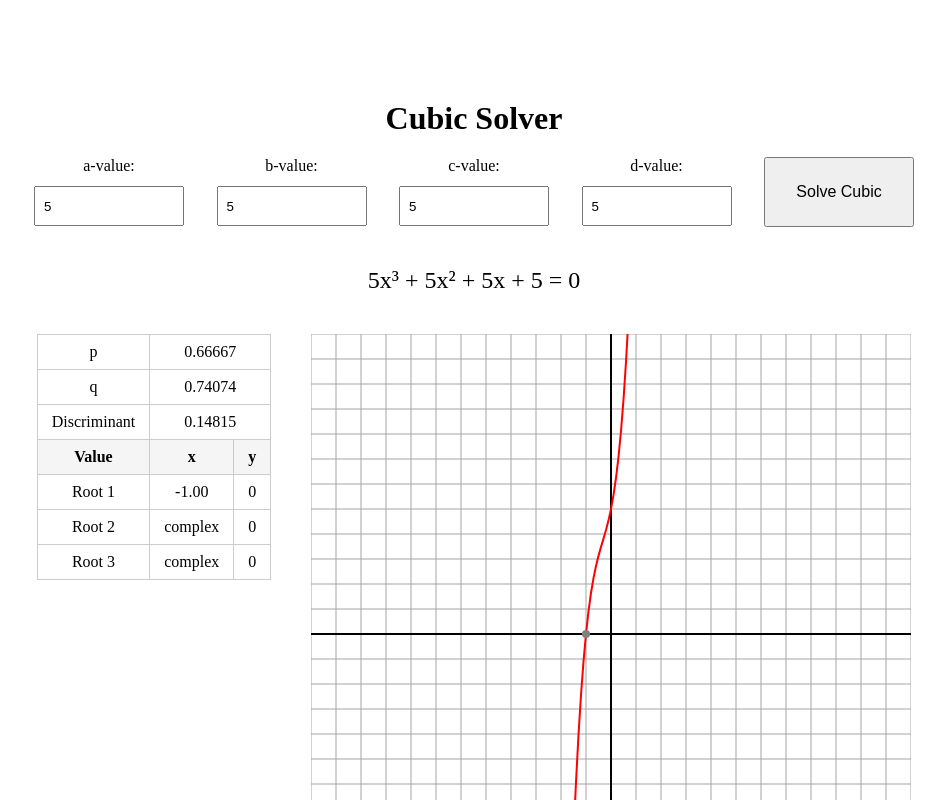
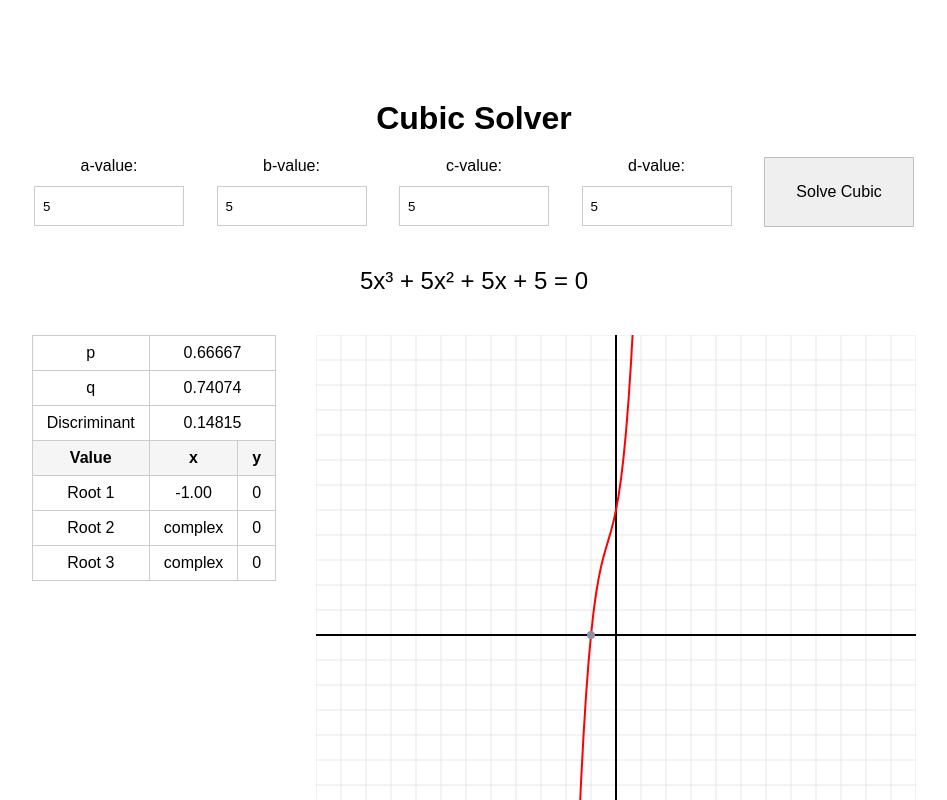
Before and after one commit to Alex-Liu-0704/ics4u-assignment-2, a website built with Vite: page index.html in a window 1280 px wide. Both pictures are taken after typing "5", "5", "5", "5" into the empty fields and a click on the input "Solve Cubic". Shown: the top 800 px of the page, without its empty margins (166-1113 px from the left). Built offline with nearby package versions, Linux system fonts and the light colour scheme.

Commit message:
polished css a little bit for inputs and graph colours

```diff
--- a/main.ts
+++ b/main.ts
@@ -1,5 +1,4 @@
 const form = document.getElementById("cubic-form") as HTMLFormElement;
-
 const outputContainer: HTMLElement = document.getElementById("output-container") as HTMLElement;
 
 function trignometricMethod(p: number, q: number): number[] {
@@ -22,7 +21,7 @@ function drawGraph(roots: number[], a: number, b: number, c: number, d: number):
 
     if (!ctx) {
         return;
-    }
+    };
 
     ctx.clearRect(0, 0, canvas.width, canvas.height);
 
@@ -32,7 +31,7 @@ function drawGraph(roots: number[], a: number, b: number, c: number, d: number):
 
     // draw grid
     ctx.beginPath();
-    ctx.strokeStyle = "#a5a5a5";
+    ctx.strokeStyle = "#E7E7E7";
     ctx.lineWidth = 1;
 
     for (let x = 0; x <= canvas.width; x += scale) {
@@ -65,6 +64,7 @@ function drawGraph(roots: number[], a: number, b: number, c: number, d: number):
     const xStart = -canvas.width / 2 / scale;
     const xEnd = canvas.width / 2 / scale;
     const yStart = a * xStart * xStart * xStart + b * xStart * xStart + c * xStart + d;
+
     ctx.moveTo(xCenter + xStart * scale, yCenter - yStart * scale);
 
     for (let x = xStart; x <= xEnd; x += 0.1) {
@@ -77,7 +77,7 @@ function drawGraph(roots: number[], a: number, b: number, c: number, d: number):
     ctx.stroke();
 
     // plot roots
-    ctx.fillStyle = "grey";
+    ctx.fillStyle = "#8C93A8";
 
     for (let i = 0; i < roots.length; i++) {
         const root = roots[i];
@@ -107,18 +107,17 @@ form?.addEventListener("submit", (event) => {
 
     const p: number = (3 * a * c - b * b) / (3 * a * a);
     const q: number = (27 * a * a * d - 9 * a * b * c + 2 * b * b * b) / (27 * a * a * a);
-
     const discriminant: number = (q / 2) * (q / 2) + (p / 3) * (p / 3) * (p / 3);
 
     let roots: number[] = [];
 
-    // setting the equation -- do i put it all as one line? thats kinda a long line
+    // setting the equation
     (document.getElementById("equation") as HTMLInputElement).textContent =
         `${a === 1 ? "" : a}x³` +
         `${b === 0 ? "" : b === 1 ? ` + x²` : b === -1 ? ` - x²` : b > 0 ? ` + ${b}x²` : ` - ${Math.abs(b)}x²`}` +
         `${c === 0 ? "" : c === 1 ? ` + x` : c === -1 ? ` - x` : c > 0 ? ` + ${c}x` : ` - ${Math.abs(c)}x`}` +
         `${d === 0 ? "" : d > 0 ? ` + ${d}` : ` - ${Math.abs(d)}`}` +
-        ` = 0`; // apparenmty nested ternarys are bad formatting
+        ` = 0`;
 
     if (discriminant < 0) {
         roots = trignometricMethod(p, q);
@@ -148,9 +147,7 @@ form?.addEventListener("submit", (event) => {
         roots.length === 3 ? `${roots[1].toFixed(2)}` : discriminant > 0 ? "complex" : `${roots[0].toFixed(2)}`;
     (document.getElementById("root-three") as HTMLTableCellElement).textContent =
         roots.length === 3 ? `${roots[2].toFixed(2)}` : discriminant > 0 ? "complex" : `${roots[0].toFixed(2)}`;
-    // apparently nested ternarys are bad formatting
-    drawGraph(roots, a, b, c, d)
 
-    // displayResults(p, q, discriminant);
+    drawGraph(roots, a, b, c, d);
     outputContainer.hidden = false;
 });
--- a/style.css
+++ b/style.css
@@ -3,6 +3,7 @@
   margin: 0;
   padding: 0;
   text-decoration: none;
+  font-family: Arial, Helvetica, sans-serif;
 }
 
 .calculator-container {
@@ -37,6 +38,8 @@ input {
   grid-area: b;
   width: 150px;
   height: 40px;
+  border: 0px solid rgba(0, 0, 0, 0.2);
+  border-width: 1px;
 }
 
 input[type="number"] {
@@ -48,6 +51,10 @@ input[type="number"] {
   width: 150px;
   height: 70px;
   font-size: 16px;
+}
+
+#solve-button:hover {
+  opacity: 0.8;
 }
 
 .output-container {
```
